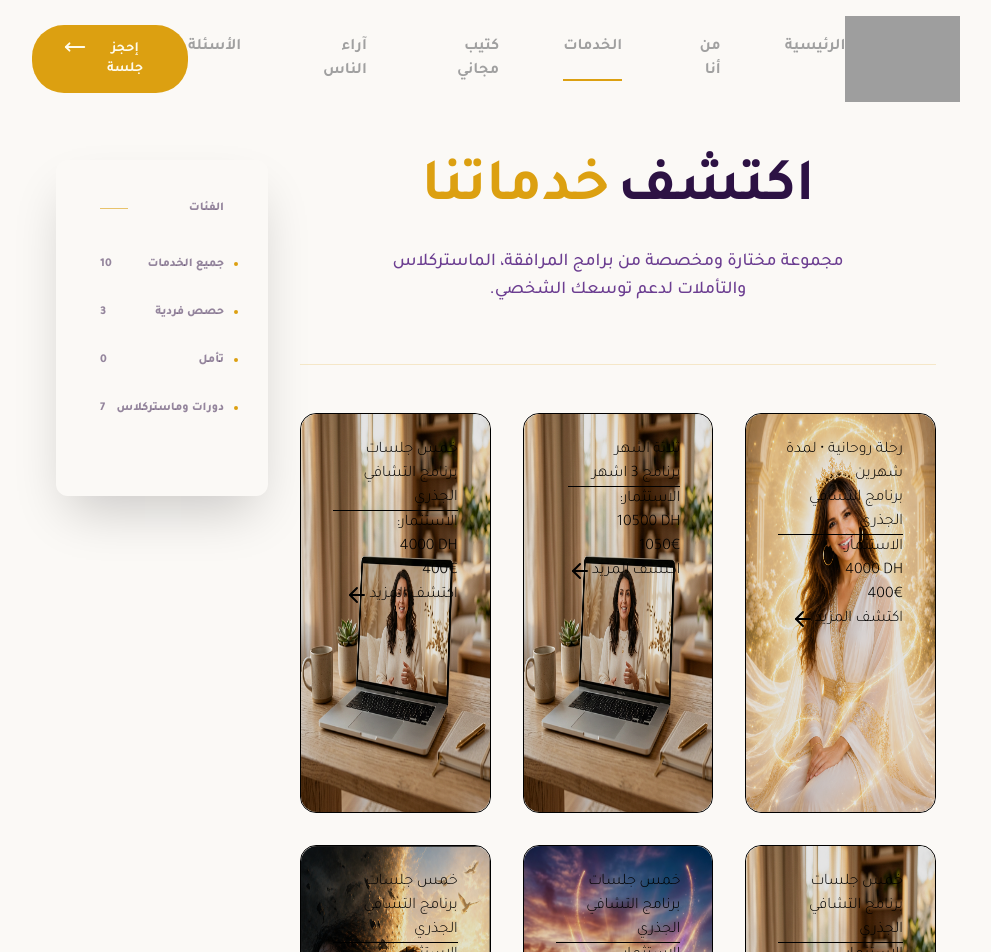
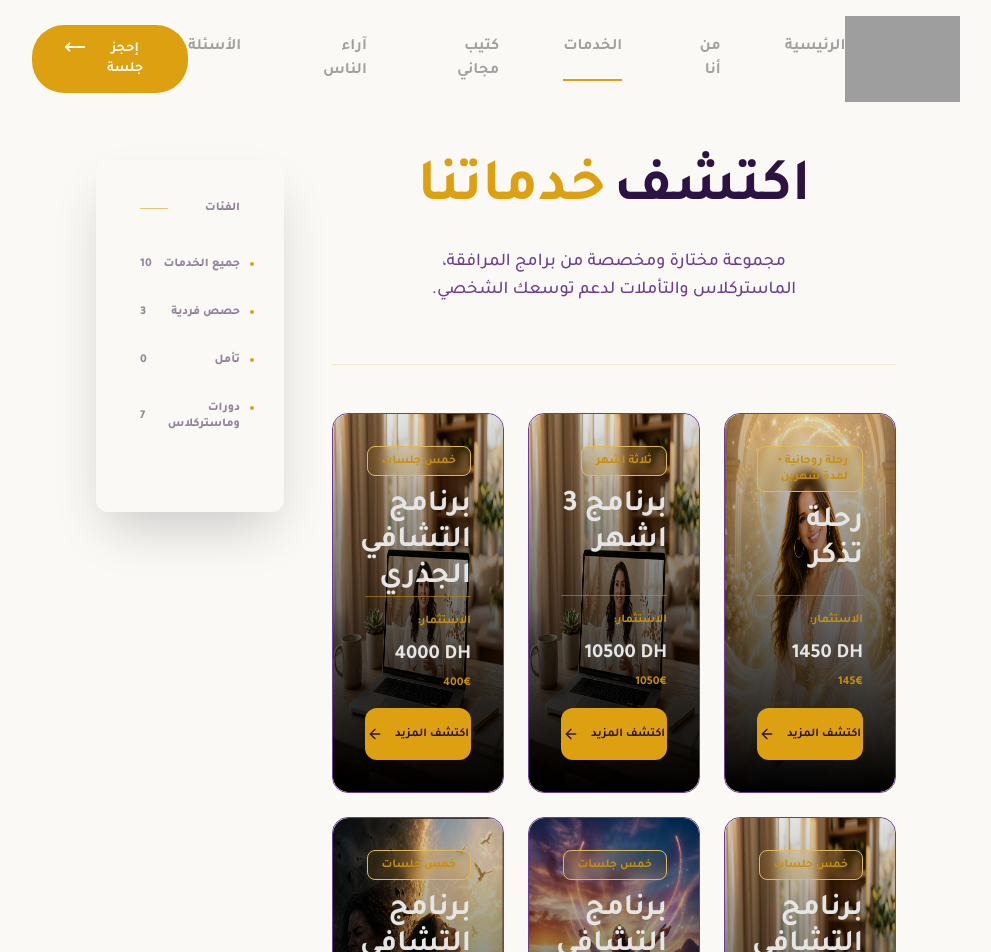
Before and after one commit to Anas-Dn/Houda-Harmouni, a React (Vite) app: page /services in a window 1280 px wide. Shown: the top 952 px of the page, without its empty margins (144-1135 px from the left). Built offline with nearby package versions, Linux system fonts and the light colour scheme; grey boxes are pictures that could not be loaded.

Commit message:
worked on service page and completed the UI

```diff
--- a/src/Data/data.js
+++ b/src/Data/data.js
@@ -16,11 +16,11 @@ export const data = [
         id:1,
         image:image1,
         littleHeader:"رحلة روحانية • لمدة شهرين",
-        h1:"برنامج التشافي الجذري",
+        h1:" رحلة تذكر",
         h2:"رحلة العودة للذات" ,
-        description:"هذا البرنامج من خمس حصص (حصة كل أسبوع) مخصص لمن يرغب في مرافقة أعمق، مع متابعة يومية ووضع خطة تناسب حالته، ودعم مستمر يساعده على التقدم بهدوء.",
-        priceDH:"4000 DH",
-        priceEUR:"400€",
+        description:"رحلة عميقة لتذكري نورك وحقيقتك الأزلية التي نسيتيها دون وعي منك. رحلة لكل روح اختارت أن تستيقظ من سباتها، وتبدأ رحلة العودة إلى نورها وحقيقتها الأزلية. على مدار شهرين، سنلتقي أسبوعيًا في رحلة روحانية عميقة، مختلفة عن كل الرحلات التي عشناها سابقًا، رحلة تعيدك إلى كينونتك الحقيقية، وتساعدك على استعادة السلام الداخلي، والاتصال بالله، والعودة إلى جسدك وأمانك، لتعيشي حياتك بوعي ونور واتزان. تتضمن الرحلة جلسات تنفس صوفية، وتقنيات تحرر عميقة، وفك العهود السابقة مع الماضي والعلاقات والمرض، وتفعيلات طاقية لاستعادة التوازن والسلام، ورفع التردد وتفعيل وعي الخلق، وإعادة تشكيل شخصيتك الحقيقية، واكتشاف كنوزك الداخلية، وتعلم التسليم الإلهي الحقيقي، والاتصال بحب الذات الحقيقي من خلال محبة الخالق لك. مع متابعة يومية داخل مجموعة Telegram مفتوحة للمشاركات طوال مدة الرحلة.",
+        priceDH:"1450 DH",
+        priceEUR:"145€",
         duration1:"18 سبتمبر",
         duration2:"شهرين 6 لقاءات مباشرة",
         form1:"عن بعد (Zoom)",
@@ -141,15 +141,15 @@ export const data = [
     {
         id:10,
         image:image10,
-        littleHeader:"خمس جلسات",
-        h1:"برنامج التشافي الجذري",
-        h2:"رحلة العودة للذات",
-        description:"هذا البرنامج من خمس حصص (حصة كل أسبوع) مخصص لمن يرغب في مرافقة أعمق، مع متابعة يومية ووضع خطة تناسب حالته، ودعم مستمر يساعده على التقدم بهدوء.",
-        priceDH:"4000 DH",
-        priceEUR:"400€",
-        duration1:"5 حصص",
-        duration2:"(ساعة و ربع لكل حصة)",
-        form1:"Online",
-        form2:"(Zoom)",
+        littleHeader:"دورة تدريبية",
+        h1:"دورة التحرر و الانتقال إلى تردد أفضل",
+        h2:"نقطة عبور حقيقية نحو نسختك المتقدمة و المتشافية",
+        description:"هل تشعرين أنك عالقة ولا تعرفين من أين تبدئين؟ هل تمنعك مشاعرك من التقدم؟ هذه الورشة ليست مجرد لقاء، بل هي نقطة عبور حقيقية نحو نسختك المتقدمة والمتشافية. فهذه مساحتك الآمنة للبدء. قرار واعي واحد اليوم سينقلك إلى واقع آخر ومشاعر أفضل.",
+        priceDH:"500 DH",
+        priceEUR:"50€",
+        duration1:"3h 15min",
+        duration2:"",
+        form1:"مسجلة",
+        form2:"",
     },
 ]
--- a/src/Pages/Services.jsx
+++ b/src/Pages/Services.jsx
@@ -8,7 +8,7 @@ export default function Services() {
 
   const {data} = useContext(DataContext)
   return (
-    <div className="flex gap-8 px-50 pt-40">
+    <div className="flex gap-12 px-60 pt-40 mb-38">
 
 
       <div className="basis-3/4">
@@ -18,37 +18,49 @@ export default function Services() {
         </div>
         <p className="px-15 mb-15 text-center text-(--purple-accent) text-lg font-medium">مجموعة مختارة ومخصصة من برامج المرافقة، الماستركلاس والتأملات لدعم توسعك الشخصي.</p>
         <hr className="border-0 h-px bg-(--gold) opacity-20 mb-12"/>
-        <div className="grid grid-cols-3 gap-8">
+        <div className="grid grid-cols-3 gap-6 ">
+
+
           {data.map((box) => {
             return(
-            <div key={box.id} className="w-full h-100">
-              <div className="relative h-full w-full rounded-2xl cursor-pointer border border-(--purple-dark)">
-                <img src={box.image} alt={box.h1} className="h-full w-full bg-cover bg-center rounded-2xl" />
-                <div className="absolute right-0 top-0 py-6 px-8">
-                  <h6>{box.littleHeader}</h6>
-                  <h2>{box.h1}</h2>
-                  <hr />
-                  <h6>الاستثمار:</h6>
-                  <h3 className="flex justify-end-safe" dir="ltr">{box.priceDH}</h3>
-                  <h4>{box.priceEUR}</h4>
-                  <Link className="flex ">
-                    <h4>اكتشف المزيد</h4>
-                    <ArrowLeft />
-                  </Link>
+            <div key={box.id} className="w-full h-95">
+
+              <div className="relative h-full w-full overflow-hidden rounded-2xl cursor-pointer border border-(--purple-accent) transition-all duration-300
+              group hover:shadow-2xl hover:shadow-black hover:-translate-y-3">
+
+                <img src={box.image} alt={box.h1} className="h-full w-full bg-cover bg-center rounded-2xl group-hover:scale-110 transition-all duration-300" />
+                <div className="absolute inset-0 py-8 px-8 h-full flex flex-col justify-between bg-linear-to-t from-black to-transparent rounded-2xl">
+                  <div className=" w-full h-full">
+                    <h6 className="text-xs font-bold text-(--gold) backdrop-blur-xs bg-[rgba(220,160,17,0.1)] border border-(--gold-light) rounded-lg w-fit py-1.5 px-3.5">{box.littleHeader}</h6>
+                    <h2 className="text-white text-3xl font-bold mt-3">{box.h1}</h2>
+                  </div>
+                  <hr className="text-(--gold) w-full opacity-60"/>
+                  <div className="  w-full h-full mt-4 flex flex-col">
+                    <h6 className="text-(--gold) font-bold text-xs mb-3">الاستثمار:</h6>
+                    <h3 className="flex justify-end-safe text-xl text-white font-bold mb-1.5" dir="ltr">{box.priceDH}</h3>
+                    <h4 className="text-xs text-(--gold) font-bold">{box.priceEUR}</h4>
+                    <Link className=" z-50 flex gap-3 mt-auto w-full bg-(--gold) text-(--purple-deep) justify-center items-center py-3.5 rounded-xl hover:bg-white transition-all duration-300">
+                      <h4 className="font-bold text-xs">اكتشف المزيد</h4>
+                      <ArrowLeft className="w-4"/>
+                    </Link>
+                  </div>
+
                 </div>
-                <div className="absolute inset-0 bg-[rgba(0,0,0,0.1)] rounded-2xl"></div>
+                <div className="absolute inset-0 bg-[rgba(0,0,0,0.1)] rounded-2xl group-hover:bg-[rgba(0,0,0,0.2)] transition-all"></div>
               </div>
+
             </div>
             )
           })}
+
         </div>
       </div>
 
 
 
 
-      <div className="basis-1/4 w-full h-full">
-        <div className="shadow-2xl shadow-[rgb(0,0,0,0.2)] h-fit rounded-xl px-11 w-full pt-10 pb-12">
+      <div className="basis-1/4 w-full ">
+        <div className="shadow-2xl shadow-[rgb(0,0,0,0.2)] h-fit rounded-xl px-11 w-full pt-10 pb-12 sticky top-30">
 
           <div className="flex justify-between items-center mb-10">
             <h1 className="text-xs font-extrabold text-[rgba(45,18,68,0.5)] cursor-pointer">الفئات</h1>
```
